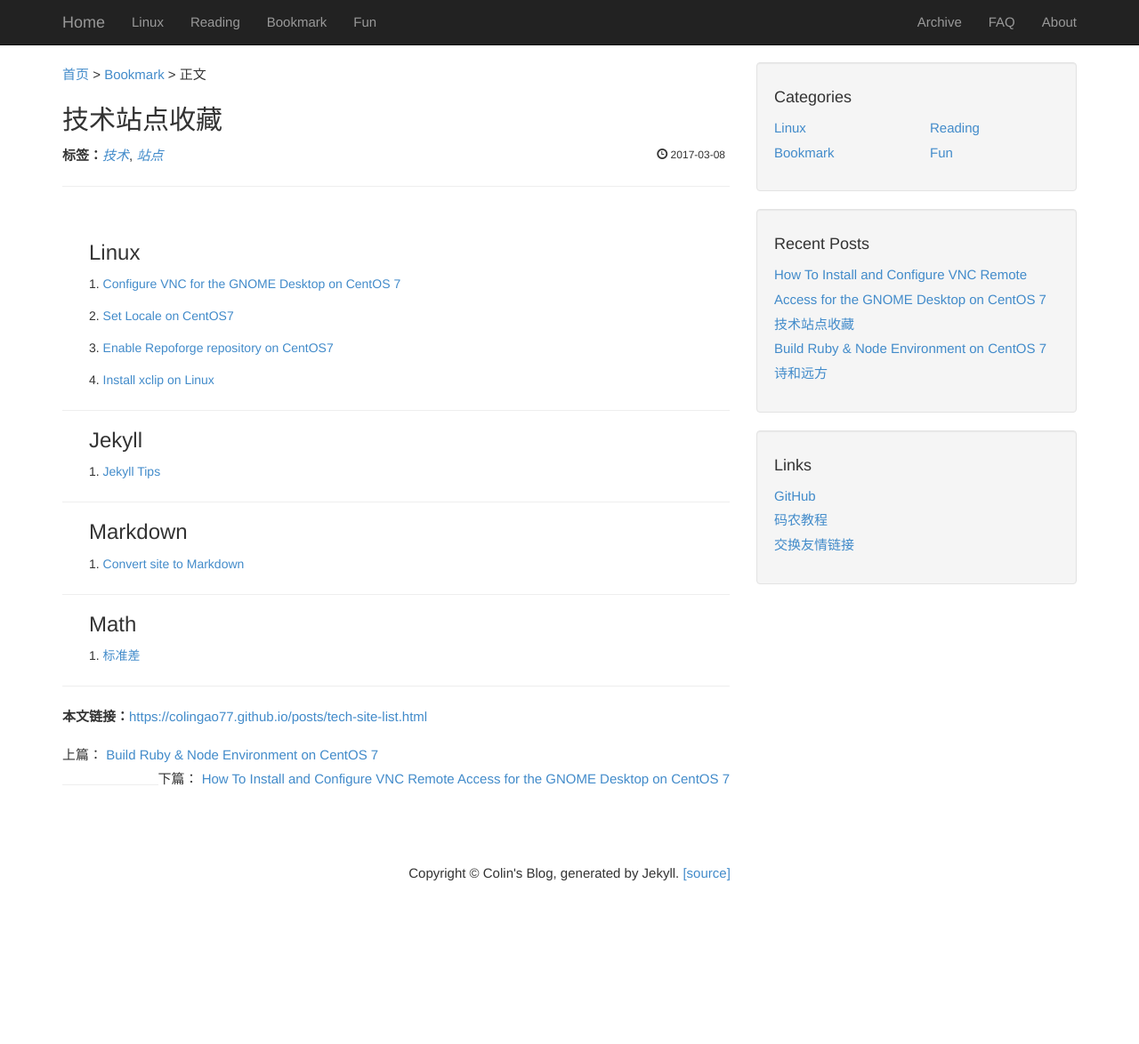
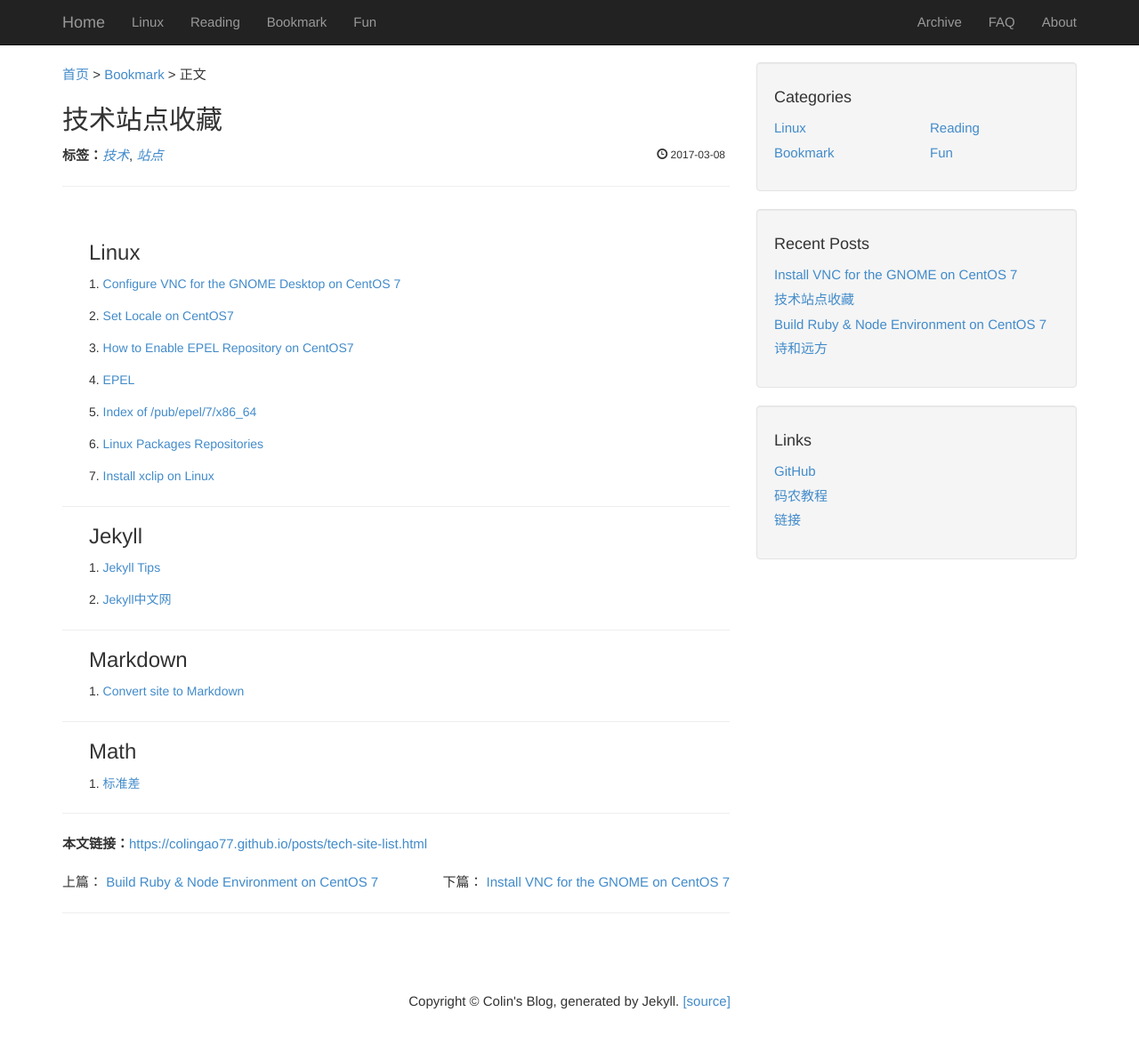
Before and after one commit to colingao77/colingao77.github.io, a Jekyll site: the page built from _posts/2017-03-08-tech-site-list.md, in a window 1280 px wide and 1190 px high. Shown: the top 1174 px of the window at 89% size. Built offline with Jekyll 4.4.1, drawn with Linux system fonts in a browser that asks for light colours.

Commit message:
udpate tech site list

```diff
--- a/_includes/links.html
+++ b/_includes/links.html
@@ -11,7 +11,7 @@
               </li>
               <li>
                 <a href="/links.html">
-                  交换友情链接
+                  链接
                 </a>
               </li>
             </ul>
--- a/_posts/2017-03-08-tech-site-list.md
+++ b/_posts/2017-03-08-tech-site-list.md
@@ -7,11 +7,15 @@ tags: [技术, 站点]
 ### Linux
 ##### 1. [Configure VNC for the GNOME Desktop on CentOS 7](https://www.digitalocean.com/community/tutorials/how-to-install-and-configure-vnc-remote-access-for-the-gnome-desktop-on-centos-7)
 ##### 2. [Set Locale on CentOS7](https://www.rosehosting.com/blog/how-to-set-up-system-locale-on-centos-7/)
-##### 3. [Enable Repoforge repository on CentOS7](http://xmodulo.com/how-to-set-up-rpmforge-repoforge-repository-on-centos.html)
-##### 4. [Install xclip on Linux](http://ask.xmodulo.com/copy-file-content-clipboard-linux-desktop.html)
+##### 3. [How to Enable EPEL Repository on CentOS7](http://www.tecmint.com/how-to-enable-epel-repository-for-rhel-centos-6-5/)
+##### 4. [EPEL](https://fedoraproject.org/wiki/EPEL)
+##### 5. [Index of /pub/epel/7/x86_64](https://dl.fedoraproject.org/pub/epel/)
+##### 6. [Linux Packages Repositories](https://pkgs.org/)
+##### 7. [Install xclip on Linux](http://ask.xmodulo.com/copy-file-content-clipboard-linux-desktop.html)
 ---
 ### Jekyll
 ##### 1. [Jekyll Tips](http://jekyll.tips/)
+##### 2. [Jekyll中文网](http://jekyll.com.cn/)
 
 ---
 ### Markdown
--- a/_posts/2017-03-15-install-and-configure-vnc-for-gnome-centos7.md
+++ b/_posts/2017-03-15-install-and-configure-vnc-for-gnome-centos7.md
@@ -1,7 +1,7 @@
 ---
 layout: post
 category: "bookmark"
-title:  "How To Install and Configure VNC Remote Access for the GNOME Desktop on CentOS 7"
+title:  "Install VNC for the GNOME on CentOS 7"
 tags: [Linux, VNC, GNOME, CentOS]
 ---
 
```
Also changed, not shown: links.md (+2 -2 lines).
